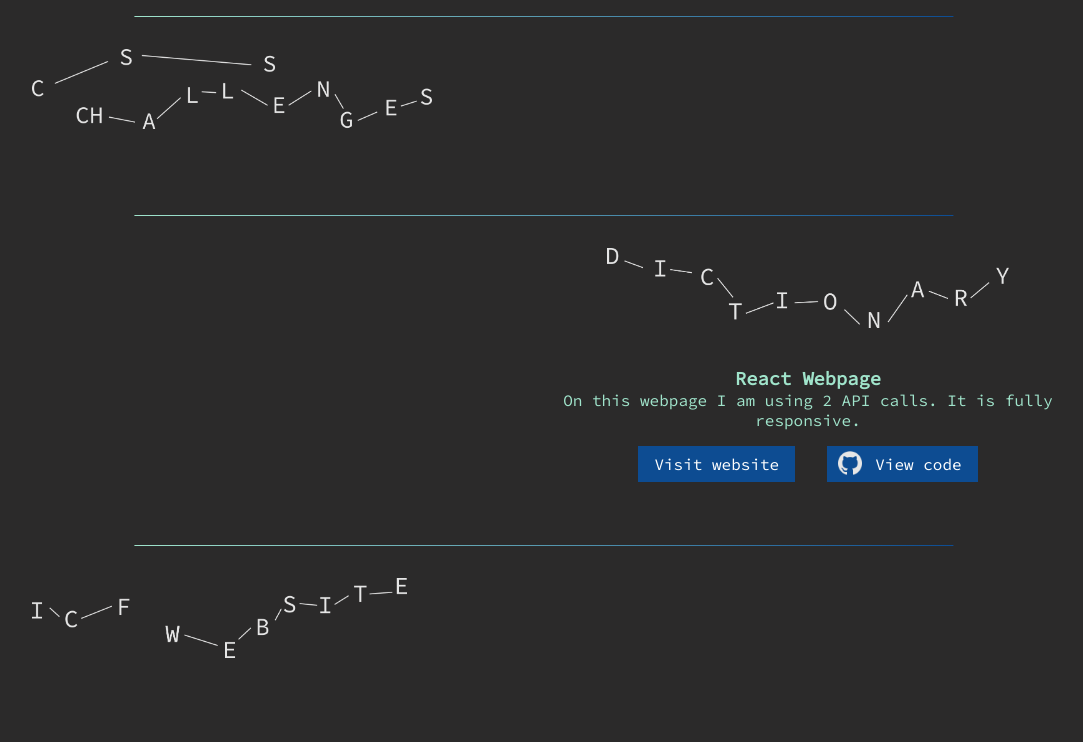
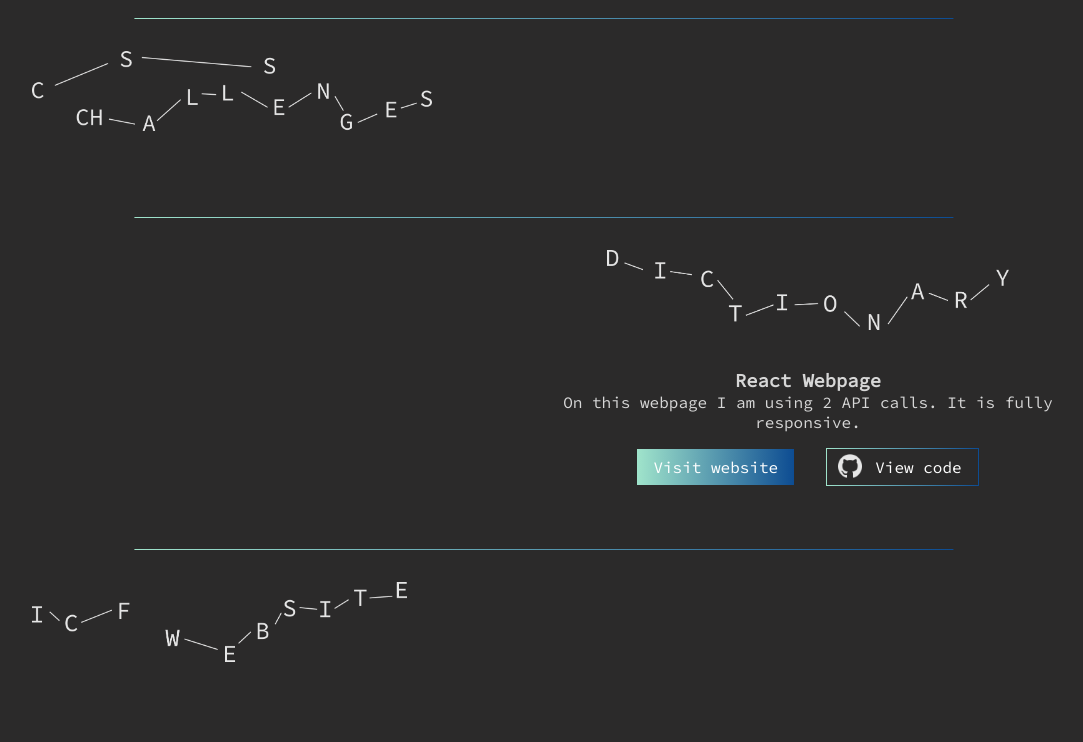
Before and after one commit to havoriskova/portfolio, a React (Create React App) app in the folder 01-portfolio/: page /projects in a window 1280 px wide. Shown: the part 781-1523 px from the top of the page, without its empty margins (96-1179 px from the left). Built offline with nearby package versions, Linux system fonts and the light colour scheme; the HTML template or start-up script is replaced by a standard one.

Commit message:
changed bkg of buttons

```diff
--- a/01-portfolio/src/App.css
+++ b/01-portfolio/src/App.css
@@ -34,7 +34,7 @@
 
 .App {
   text-align: center;
-  color: var(--lightest-color);
+  /* color: var(--lightest-color); */
   --contrast-color: var(--light-color);
   position: relative;
   --color-text: #D7D7D7; /* == invert(90%) z cerne */
@@ -59,7 +59,7 @@ header > *, main > *, aside > *, footer > * {
 /*--------- colors & background-colors -------*/
 
 header, main, aside, footer {
-  color: var(--light-color);
+  color: var(--color-text);
 }
 
 header {
--- a/01-portfolio/src/components/Contact.css
+++ b/01-portfolio/src/components/Contact.css
@@ -30,7 +30,7 @@ form input[type='search']:focus {
 
 form button {
     border: none;
-    background-color: var(--darkest-color);
+    background: linear-gradient(to left, var(--darkest-color), var(--light-color));
     color: inherit;
     padding: .7rem;
     margin: .3rem 0;
--- a/01-portfolio/src/components/Footer.css
+++ b/01-portfolio/src/components/Footer.css
@@ -9,7 +9,7 @@
 
 .robots_footer_container img {
     max-width: 100%;
-    min-width: fit-content;
+    /* min-width: fit-content; v mozile to dela bordel */
     position: relative;
    /* bottom: .2rem; */
    filter: invert(90%);
--- a/01-portfolio/src/components/Projects.css
+++ b/01-portfolio/src/components/Projects.css
@@ -11,12 +11,13 @@
 }
 
 .projects-hr {
-    position: absolute;
-    bottom: 0;
     border-bottom: solid rgb(229, 229, 229) .1rem;
     width: 80%;
-    left: 50%;
-    transform: translateX(-50%);
+    /* position: absolute; */
+    /* bottom: 0; */
+    /* left: 50%;
+    transform: translateX(-50%); */
+    margin: 0 auto;
     border-image-slice: 1;
     border-image-source: linear-gradient(to left, var(--darkest-color), var(--light-color));
 
@@ -24,7 +25,7 @@
 
 .projectsLink {
     padding: .5rem 1rem;
-    background-color: var(--darkest-color);
+    background: linear-gradient(to left, var(--darkest-color), var(--light-color));
     display: inline-block;
     margin: 1rem;
     position: relative;
@@ -32,6 +33,10 @@
 
 .projectsLink:nth-of-type(2n) {
     padding-left: 3rem;
+    background: transparent;
+    border: solid rgb(229, 229, 229) .1rem;
+    border-image-slice: 1;
+    border-image-source: linear-gradient(to left, var(--darkest-color), var(--light-color));
 }
 
 .projectsLink:hover {
@@ -67,6 +72,14 @@
         order: 2;
     }
 
+
+    .projects-hr {
+        position: absolute;
+        bottom: 0;
+        left: 50%;
+        transform: translateX(-50%);
+    }
+
     .col-1 {
             flex: 1 1 50%;
     }
```
